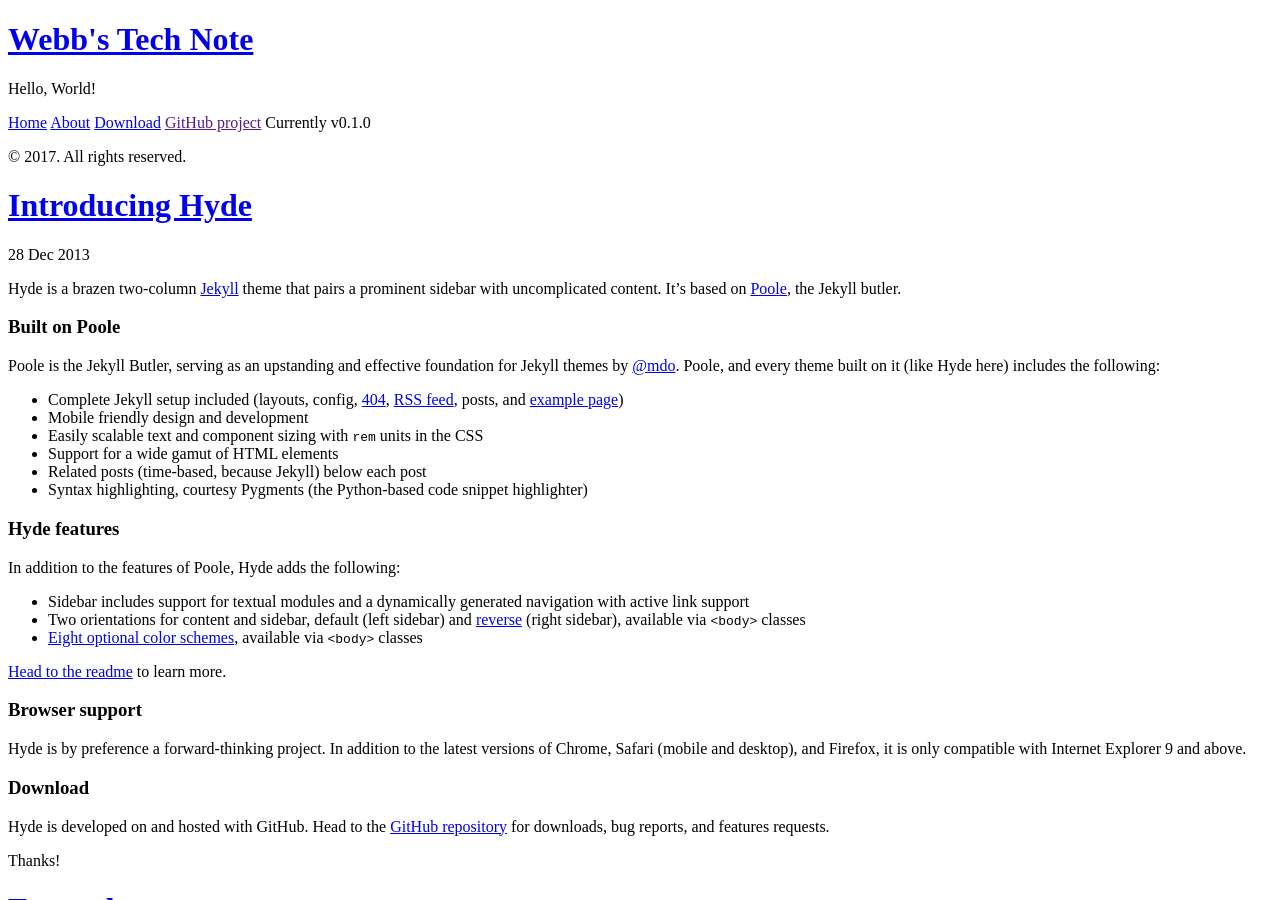
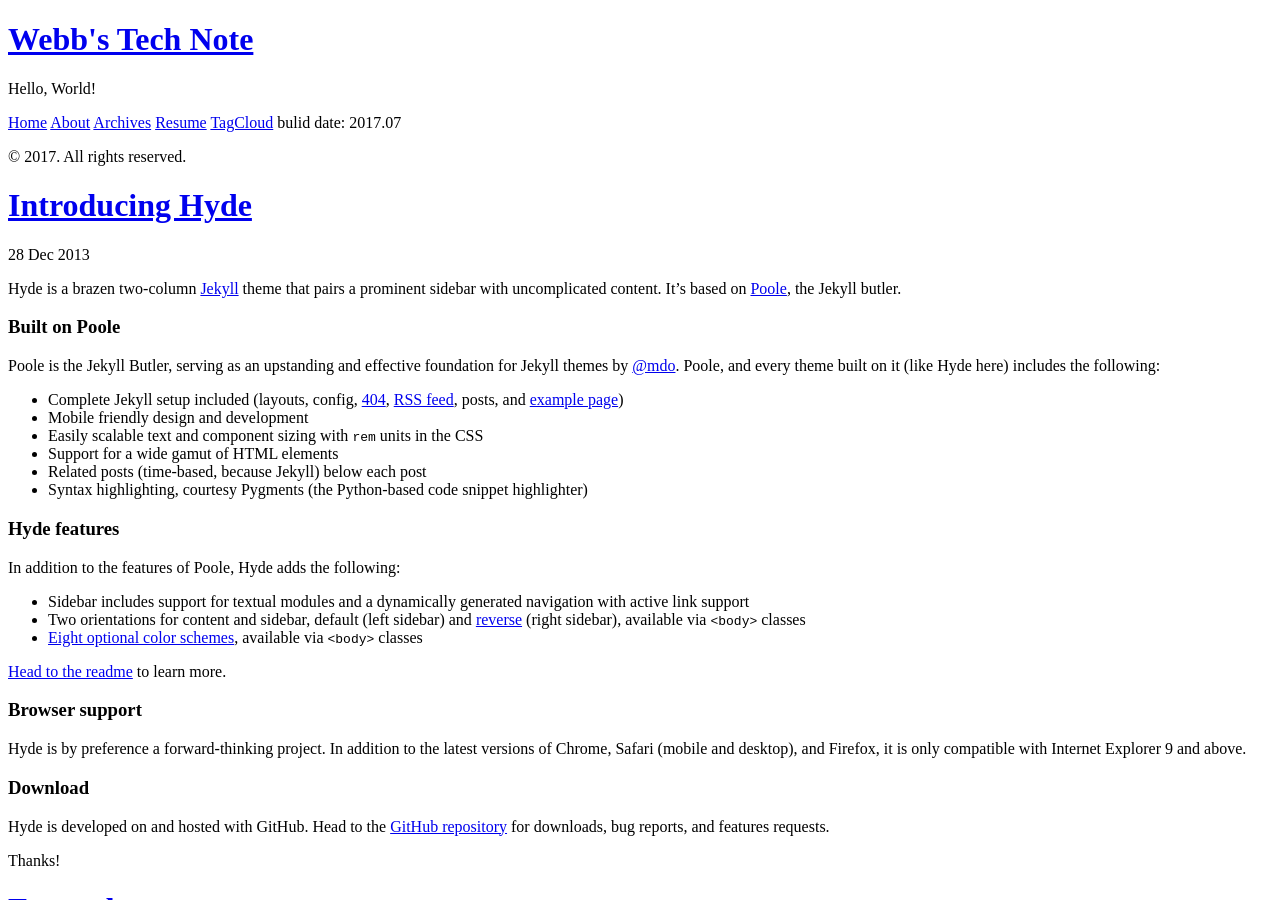
Before and after one commit to uWayLu/jekyll-hyde, a Jekyll site: the page built from index.html, in a window 1280 px wide and 900 px high. Built offline with Jekyll 4.4.1, drawn with Linux system fonts in a browser that asks for light colours; Markdown is read by kramdown in place of the engine named in the settings; the list of posts is cut into pages by our own code.

Commit message:
modified config and sidebar

```diff
--- a/_config.yml
+++ b/_config.yml
@@ -14,12 +14,11 @@
 baseurl:          /
 
 author:           Webb Lu
-name:            'Webb Lu'
+name:             'Webb Lu'
 url:              http://uwaylu.github.io/
 
 paginate:         5
 
 # Custom vars
-version:          0.1.0
-
+build:            {date: 2017.07}
 github:           uWayLu
--- a/_includes/sidebar.html
+++ b/_includes/sidebar.html
@@ -26,9 +26,10 @@
         {% endif %}
       {% endfor %}
 
-      <a class="sidebar-nav-item" href="{{ site.github.repo }}/archive/v{{ site.version }}.zip">Download</a>
-      <a class="sidebar-nav-item" href="{{ site.github.repo }}">GitHub project</a>
-      <span class="sidebar-nav-item">Currently v{{ site.version }}</span>
+      <a class="sidebar-nav-item" href="/Archives/">Archives</a>
+      <a class="sidebar-nav-item" href="/Resume/">Resume</a>
+      <a class="sidebar-nav-item" href="/TagCloud/">TagCloud</a>
+      <span class="sidebar-nav-item">bulid date: {{ site.build.date }}</span>
     </nav>
 
     <p>&copy; {{ site.time | date: '%Y' }}. All rights reserved.</p>
```
